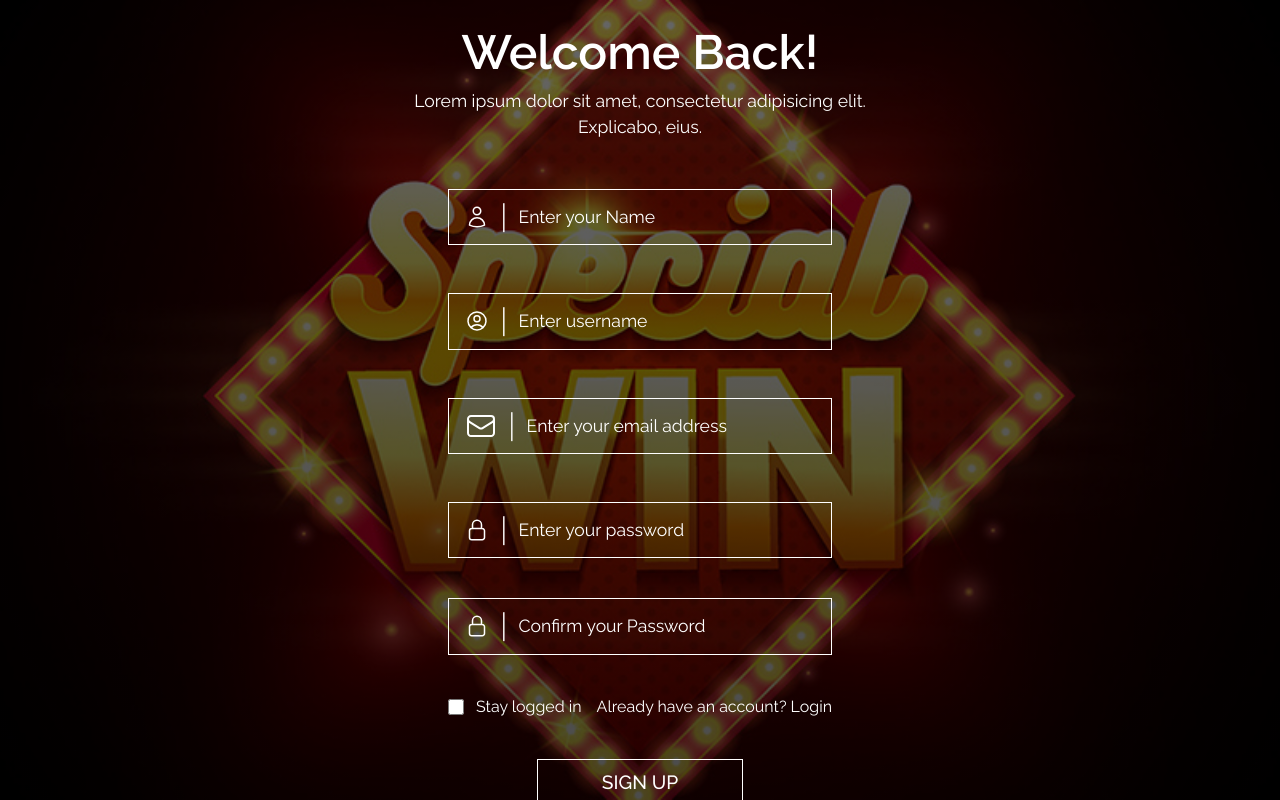
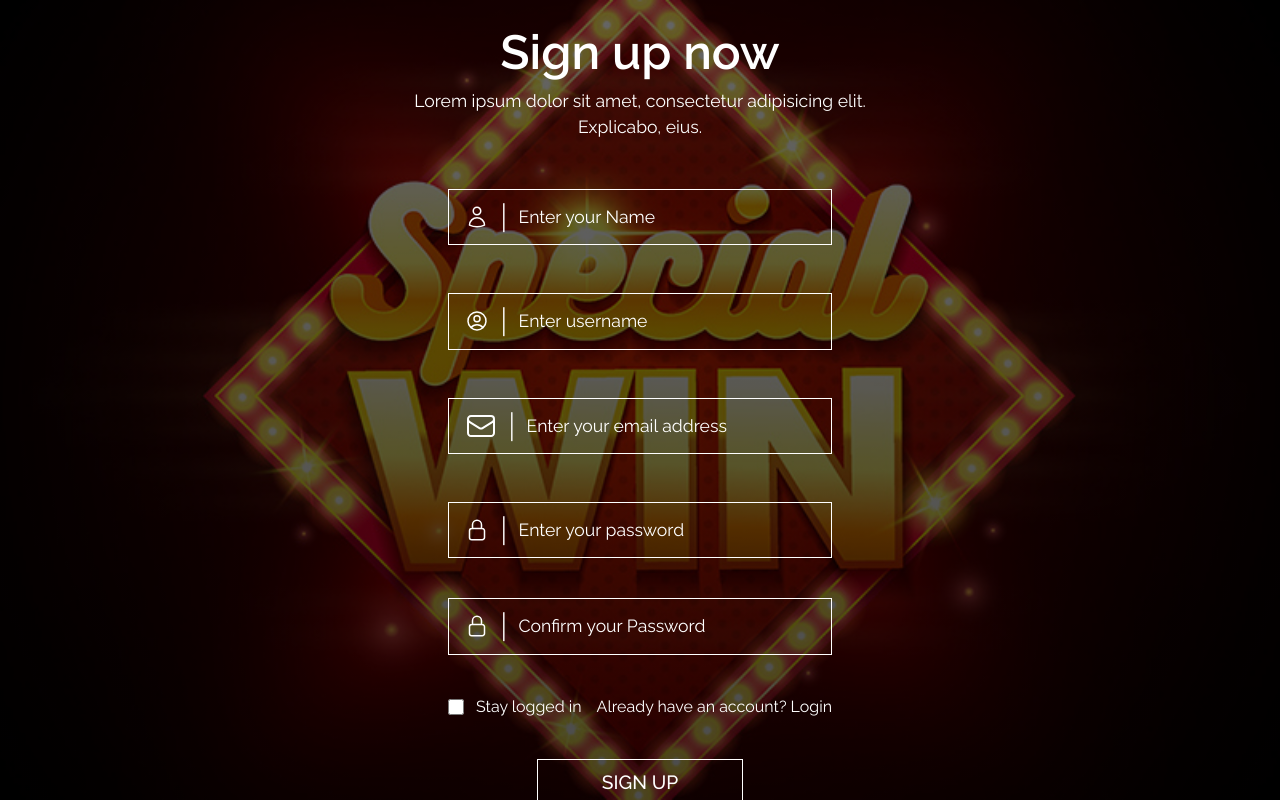
Before and after one commit to Tulasijoshua/coin_prediction_app, a React (Vite) app: page /signup in a window 1280 px wide. Built offline with nearby package versions, Linux system fonts and the light colour scheme; a web font is replaced by a local one.

Commit message:
Feat: update

```diff
--- a/src/components/auth/Login.jsx
+++ b/src/components/auth/Login.jsx
@@ -30,7 +30,7 @@ const Login = () => {
     return (
         <div className='w-full relative h-[100vh] overflow-hidden'>
             <div className='bgLogin w-full h-full flex text-white flex-col justify-center items-center z-10'>
-                <div className='max-w-[30rem] w-[40%]  mx-auto  text-white'>
+                <div className='max-w-[30rem] w-[40%]  mx-auto  text-white overflow-auto'>
                     <div className='w-full h-full'>
                         <div className='w-full text-center pb-4'>
                             <h2 className='text-[3rem] capitalize font-semibold'>welcome back!</h2>
--- a/src/components/auth/Signup.jsx
+++ b/src/components/auth/Signup.jsx
@@ -34,7 +34,7 @@ const Login = () => {
                 <div className='max-w-[30rem] w-[40%] py-[1rem]  mx-auto  text-white overflow-auto'>
                     <div className='w-full h-full'>
                         <div className='w-full text-center pb-4'>
-                            <h2 className='text-[3rem] capitalize font-semibold'>welcome back!</h2>
+                            <h2 className='text-[3rem] font-semibold'>Sign up now</h2>
                             <p className='text-[1.1rem]'>Lorem ipsum dolor sit amet, consectetur adipisicing elit. Explicabo, eius.</p>
                         </div>
                         <section className="w-[80%] mx-auto py-[2rem]">
```
